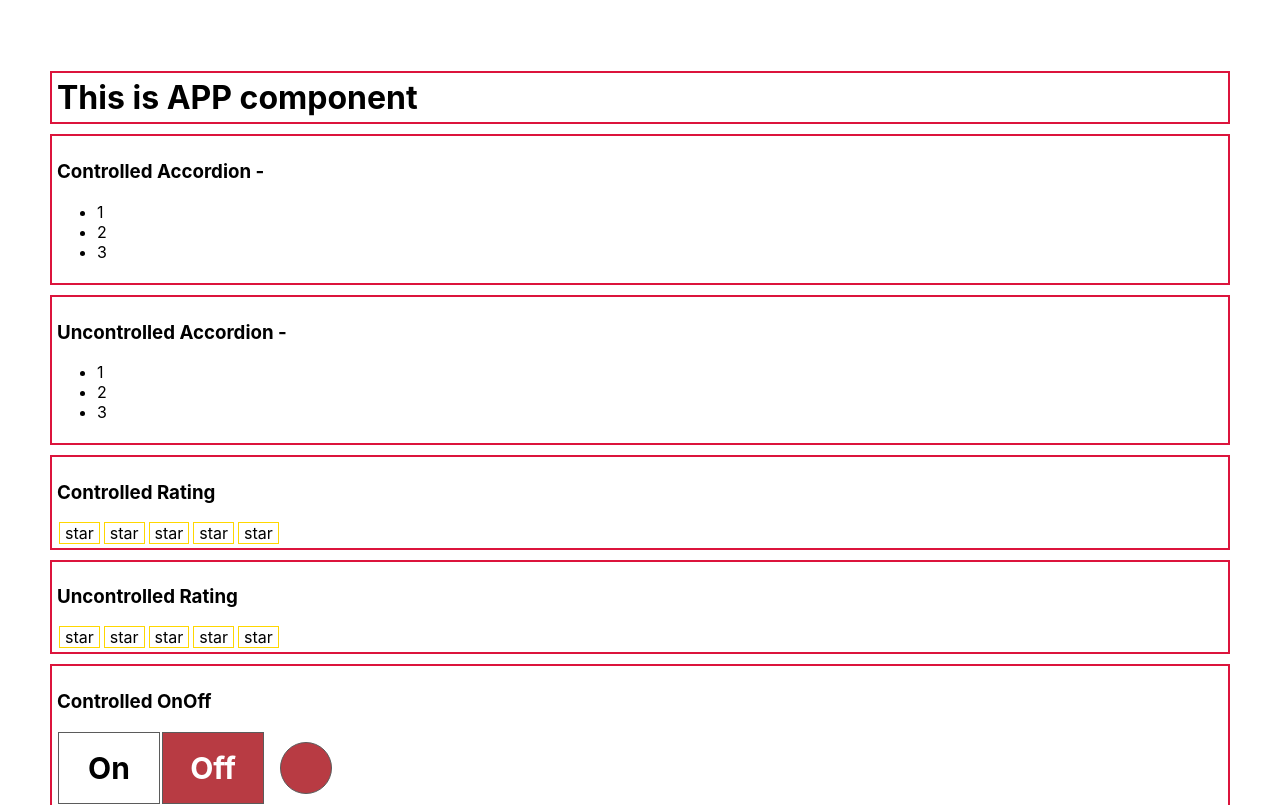
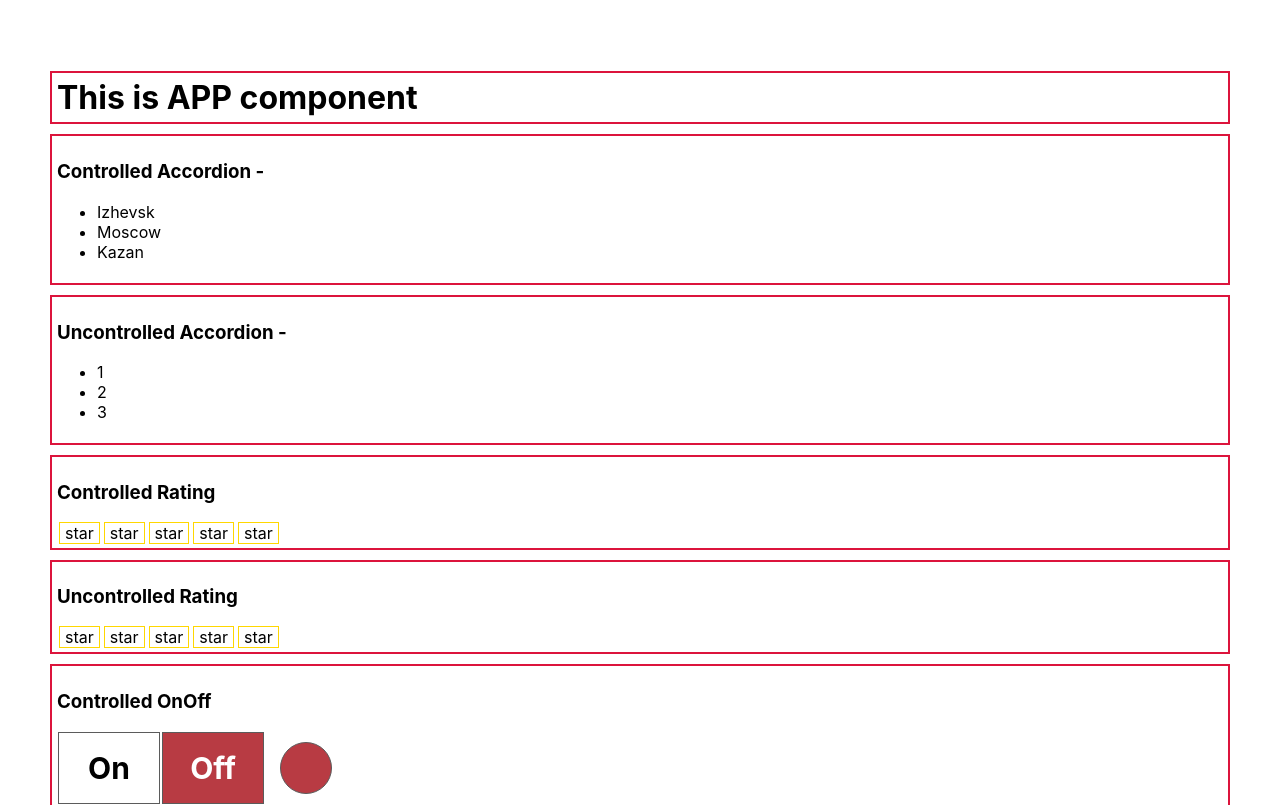
Before and after one commit to rzalyaev/react-practice, a React (Create React App) app: page / in a window 1280 px wide. Shown: the top 805 px of the page. Built offline with nearby package versions, Linux system fonts and the light colour scheme; the HTML template or start-up script is replaced by a standard one.

Commit message:
Add content from data

```diff
--- a/src/components/Accordion/AccordionBody/AccordionBody.tsx
+++ b/src/components/Accordion/AccordionBody/AccordionBody.tsx
@@ -1,11 +1,15 @@
-import React from "react";
+import React, {FC} from "react";
+import {ItemType} from "../Accordion";
 
-export const AccordionBody = () => {
-    return(
+type AccordionBodyPropsType = {
+    items: ItemType[],
+    onClick: (value: any) => void,
+}
+
+export const AccordionBody: FC<AccordionBodyPropsType> = ({items, onClick}) => {
+    return (
         <ul>
-            <li>1</li>
-            <li>2</li>
-            <li>3</li>
+            {items.map((item, index) => <li key={index} onClick={() => onClick(item.value)}>{item.title}</li>)}
         </ul>
     )
 }
```
